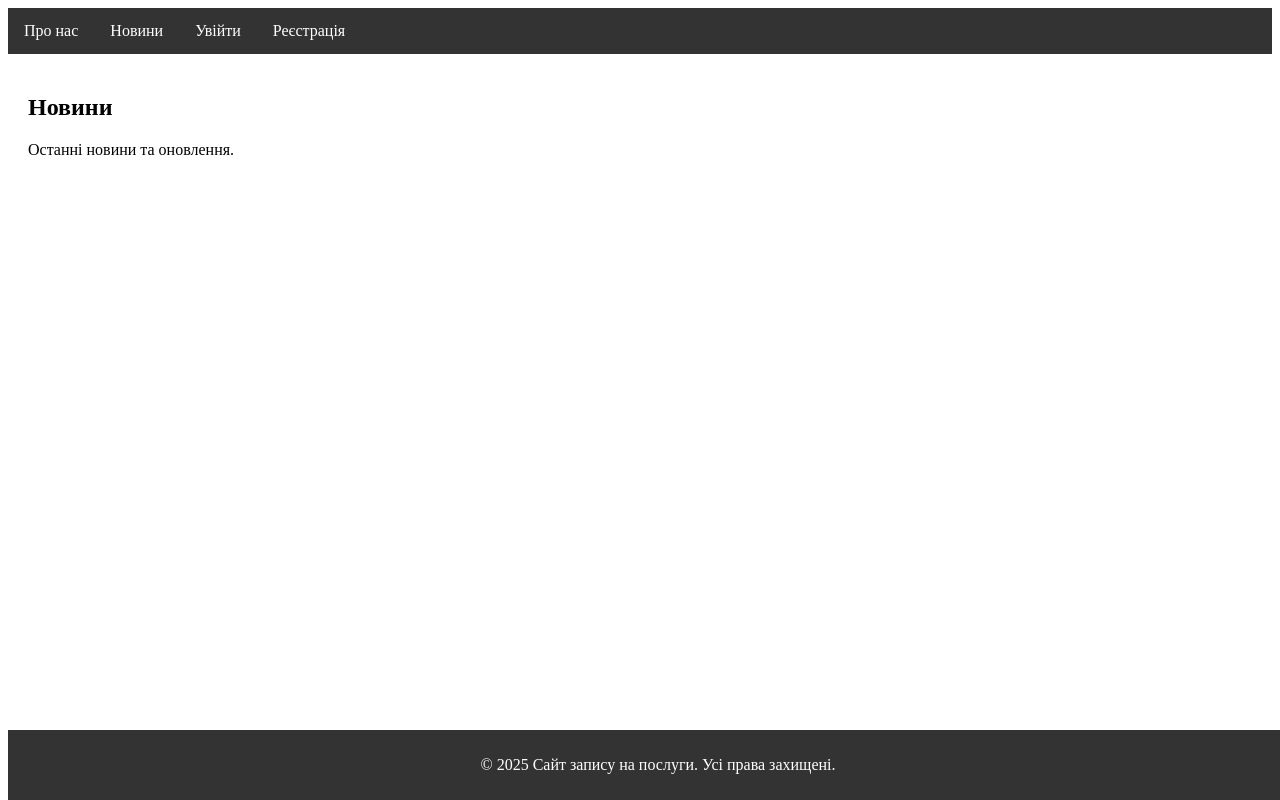
After one commit to Marti9843/Booking_System, a Django app: page /news/ in a window 1280 px wide. The commit adds this page. Run offline with Django 5.2, Linux system fonts and the light colour scheme.

Commit message:
Додав навігацію

```diff
--- /dev/null
+++ b/bookings/static/bookings/styles.css
@@ -0,0 +1,38 @@
+/* styles.css */
+nav ul {
+    list-style-type: none;
+    margin: 0;
+    padding: 0;
+    overflow: hidden;
+    background-color: #333;
+}
+
+nav ul li {
+    float: left;
+}
+
+nav ul li a {
+    display: block;
+    color: white;
+    text-align: center;
+    padding: 14px 16px;
+    text-decoration: none;
+}
+
+nav ul li a:hover {
+    background-color: #111;
+}
+
+.content {
+    padding: 20px;
+}
+
+footer {
+    background-color: #333;
+    color: white;
+    text-align: center;
+    padding: 10px;
+    position: fixed;
+    bottom: 0;
+    width: 100%;
+}
--- /dev/null
+++ b/bookings/templates/bookings/base.html
@@ -0,0 +1,53 @@
+<!DOCTYPE html>
+<html lang="uk">
+<head>
+    <meta charset="UTF-8">
+    <title>{% block title %}Сайт запису на послуги{% endblock %}</title>
+    {% load static %}
+    <link rel="stylesheet" type="text/css" href="{% static 'bookings/styles.css' %}">
+    <script src="https://code.jquery.com/jquery-3.6.0.min.js"></script>
+</head>
+<body>
+    <!-- Навігаційне меню -->
+    <nav>
+        <ul>
+            <li><a href="{% url 'about' %}">Про нас</a></li>
+            <li><a href="{% url 'news' %}">Новини</a></li>
+            {% if user.is_authenticated %}
+                <li><a href="{% url 'booking' %}">Запис на послугу</a></li>
+                <li>
+                    <form action="{% url 'logout' %}" method="post" style="display: inline;">
+                        {% csrf_token %}
+                        <button type="submit" style="background: none; border: none; color: white; cursor: pointer; padding: 14px 16px;">Вийти</button>
+                    </form>
+                </li>
+            {% else %}
+                <li><a href="{% url 'login' %}">Увійти</a></li>
+                <li><a href="{% url 'register' %}">Реєстрація</a></li>
+            {% endif %}
+        </ul>
+    </nav>
+
+    <!-- Відображення повідомлень -->
+    {% if messages %}
+        <div class="messages">
+            {% for message in messages %}
+                <div class="alert alert-{{ message.tags }}">
+                    {{ message }}
+                </div>
+            {% endfor %}
+        </div>
+    {% endif %}
+
+    <!-- Блок для вмісту сторінок -->
+    <div class="content">
+        {% block content %}
+        {% endblock %}
+    </div>
+
+    <!-- Підвал -->
+    <footer>
+        <p>&copy; 2025 Сайт запису на послуги. Усі права захищені.</p>
+    </footer>
+</body>
+</html>
--- /dev/null
+++ b/bookings/templates/bookings/news.html
@@ -0,0 +1,8 @@
+{% extends 'bookings/base.html' %}
+
+{% block title %}Новини{% endblock %}
+
+{% block content %}
+    <h2>Новини</h2>
+    <p>Останні новини та оновлення.</p>
+{% endblock %}
--- a/bookings/urls.py
+++ b/bookings/urls.py
@@ -1,8 +1,29 @@
 from django.urls import path
+from django.contrib.auth import views as auth_views
 from . import views
 
 urlpatterns = [
+    # Головна сторінка запису на послугу
     path('book/', views.booking_view, name='booking'),
+
+    # Сторінка успішного запису
     path('success/', views.booking_success, name='booking_success'),
+
+    # Отримання типів занять для обраної послуги (AJAX)
     path('get-session-types/', views.get_session_types, name='get_session_types'),
+
+    # Сторінка "Про нас"
+    path('about/', views.about, name='about'),
+
+    # Сторінка "Новини"
+    path('news/', views.news, name='news'),
+
+    # Реєстрація користувача
+    path('register/', views.register, name='register'),
+
+    # Авторизація користувача
+    path('login/', auth_views.LoginView.as_view(template_name='bookings/login.html'), name='login'),
+
+    # Вихід з акаунту
+    path('logout/', views.custom_logout, name='logout'),
 ]
--- a/bookings/views.py
+++ b/bookings/views.py
@@ -1,8 +1,14 @@
 from django.shortcuts import render, redirect
 from django.http import JsonResponse
-from .models import Service, SessionType
+from django.contrib import messages
+from django.contrib.auth import logout as auth_logout, login as auth_login
+from django.contrib.auth.forms import UserCreationForm, AuthenticationForm
+from django.contrib.auth.decorators import login_required
+from .models import Service, SessionType, Client, Booking
 from .forms import ClientForm, BookingForm
 
+# Головна сторінка запису на послугу
+@login_required
 def booking_view(request):
     if request.method == 'POST':
         client_form = ClientForm(request.POST)
@@ -12,6 +18,7 @@ def booking_view(request):
             booking = booking_form.save(commit=False)
             booking.client = client
             booking.save()
+            messages.success(request, 'Запис успішно створено!')
             return redirect('booking_success')
     else:
         client_form = ClientForm()
@@ -23,11 +30,53 @@ def booking_view(request):
         'services': Service.objects.all(),
     })
 
+# Отримання типів занять для обраної послуги (AJAX)
 def get_session_types(request):
     service_id = request.GET.get('service_id')
     session_types = SessionType.objects.filter(service_id=service_id)
     data = [{'id': st.id, 'name': st.get_session_type_display()} for st in session_types]
     return JsonResponse(data, safe=False)
 
+# Сторінка успішного запису
 def booking_success(request):
     return render(request, 'bookings/booking_success.html')
+
+# Сторінка "Про нас"
+def about(request):
+    return render(request, 'bookings/about.html')
+
+# Сторінка "Новини"
+def news(request):
+    return render(request, 'bookings/news.html')
+
+# Реєстрація користувача
+def register(request):
+    if request.method == 'POST':
+        form = UserCreationForm(request.POST)
+        if form.is_valid():
+            user = form.save()
+            auth_login(request, user)  # Автоматично увійти після реєстрації
+            messages.success(request, 'Реєстрація успішна! Ласкаво просимо.')
+            return redirect('about')  # Перенаправити на головну сторінку
+    else:
+        form = UserCreationForm()
+    return render(request, 'bookings/register.html', {'form': form})
+
+# Вхід у систему
+def login(request):
+    if request.method == 'POST':
+        form = AuthenticationForm(request, data=request.POST)
+        if form.is_valid():
+            user = form.get_user()
+            auth_login(request, user)  # Увійти в систему
+            messages.success(request, f'Вітаємо, {user.username}!')
+            return redirect('about')  # Перенаправити на головну сторінку
+    else:
+        form = AuthenticationForm()
+    return render(request, 'bookings/login.html', {'form': form})
+
+# Вихід з системи
+def custom_logout(request):
+    auth_logout(request)  # Вийти з системи
+    messages.success(request, 'Ви успішно вийшли з акаунту.')
+    return redirect('about')  # Перенаправити на сторінку "Про нас"
```
Also changed, not shown: booking_system/settings.py (+13 -35 lines), bookings/forms.py (+16 -1 lines), bookings/templates/bookings/about.html (added, +8 -0 lines), bookings/templates/bookings/booking.html (+17 -10 lines), bookings/templates/bookings/booking_success.html (+6 -9 lines), bookings/templates/bookings/login.html (added, +12 -0 lines), bookings/templates/bookings/register.html (added, +13 -0 lines), bookings/migrations/0002_booking_is_active.py (added), bookings/migrations/0003_remove_booking_is_active.py (added).
